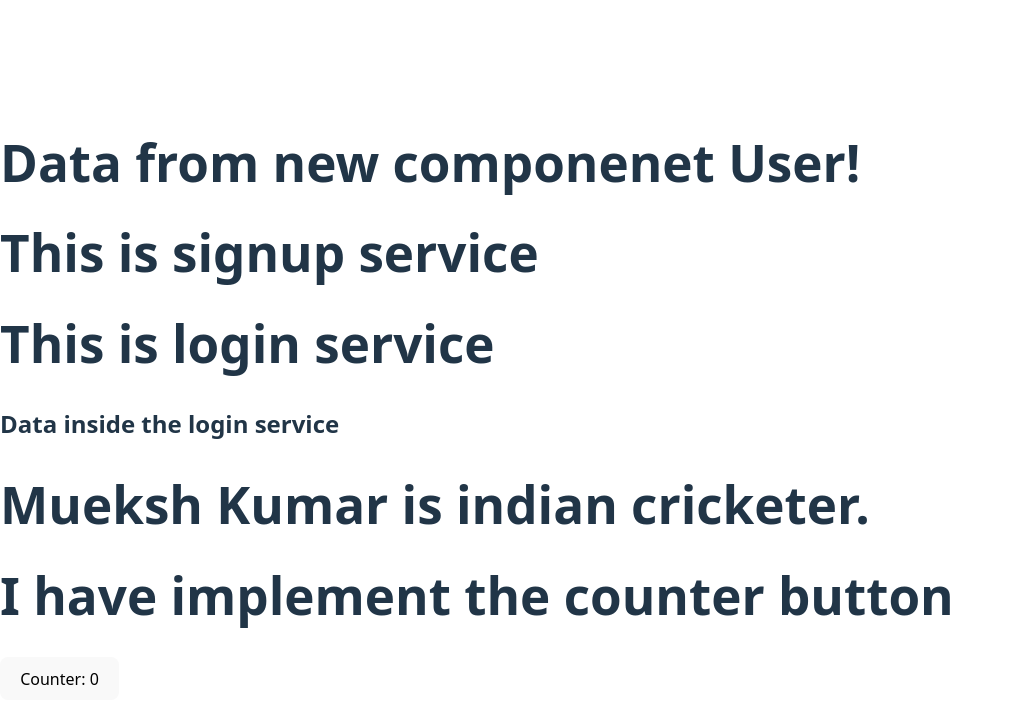
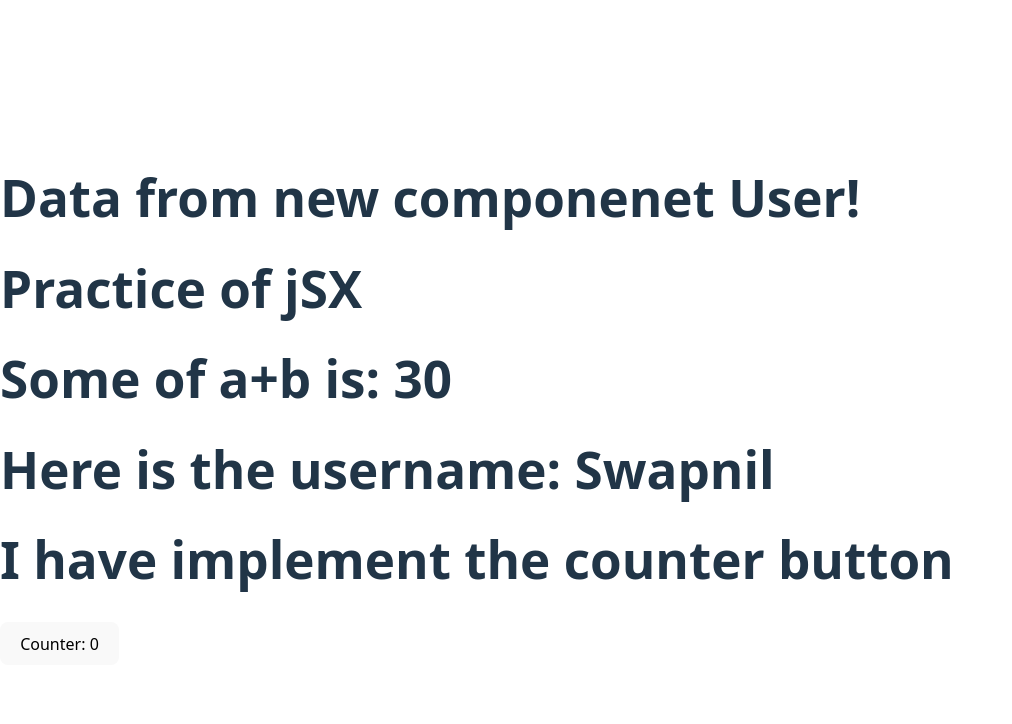
Before and after one commit to saurabhsinngh/React-Basic-Practice, a React (Vite) app: page / in a window 1280 px wide. Shown: the top 724 px of the page, without its empty margins (0-1012 px from the left). Built offline with nearby package versions, Linux system fonts and the light colour scheme.

Commit message:
Use of the JSX

```diff
--- a/src/App.jsx
+++ b/src/App.jsx
@@ -1,4 +1,4 @@
-import SignUp, {Login, Programmer} from './Export';
+import Practice from './Export';
 import User from './User';
 import { useState } from 'react';
 
@@ -7,9 +7,7 @@ function App() {
   return (
   <>
     <User />
-    <SignUp />
-    <Login />
-    <Programmer></Programmer>
+    <Practice />
     <h1> I have implement the counter button</h1>
     <button onClick={ () => setCounter(counter + 1)}>Counter: {counter}</button>
   </>
--- a/src/Export.jsx
+++ b/src/Export.jsx
@@ -1,23 +1,36 @@
-function SignUp() {
-    return <h1>This is signup service</h1>
+// function SignUp() {
+//     return <h1>This is signup service</h1>
+// }
+
+
+// export function Login() {
+//     return (
+//       <>
+//         <h1> This is login service</h1>
+//         <h2> Data inside the login service </h2>
+//       </>
+//     )
+// }
+
+// export function Programmer() {
+//     return (
+//       <>
+//         <h1>Mueksh Kumar is indian cricketer.</h1>
+//       </>
+//     )
+// }
+
+// export default SignUp;
+
+function Practice() {
+    let user = "Swapnil"
+    let a = 10;
+    let b = 20;
+    return (<>
+        <h1> Practice of jSX</h1>
+        <h1> Some of a+b is: {a + b}</h1>
+        <h1>Here is the username: {user}</h1>
+    </>)
 }
 
-
-export function Login() {
-    return (
-      <>
-        <h1> This is login service</h1>
-        <h2> Data inside the login service </h2>
-      </>
-    )
-}
-
-export function Programmer() {
-    return (
-      <>
-        <h1>Mueksh Kumar is indian cricketer.</h1>
-      </>
-    )
-}
-
-export default SignUp;
+export default Practice;
```
